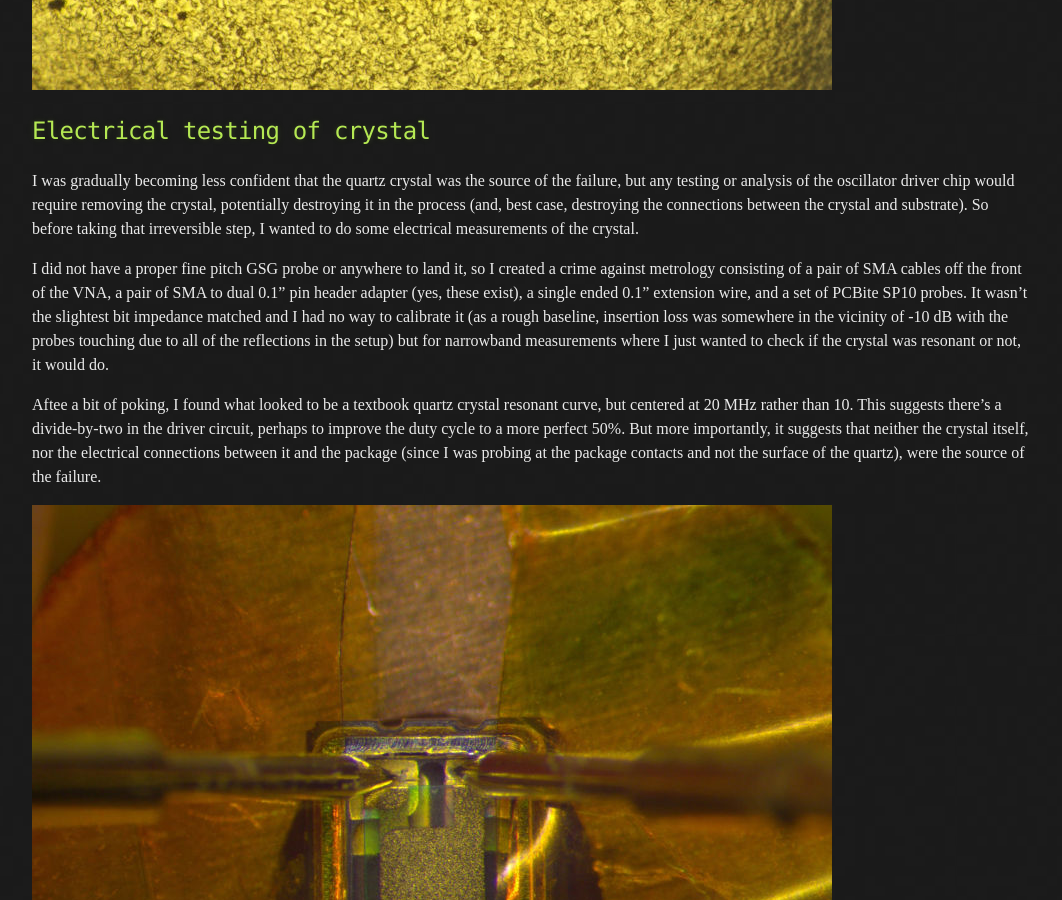
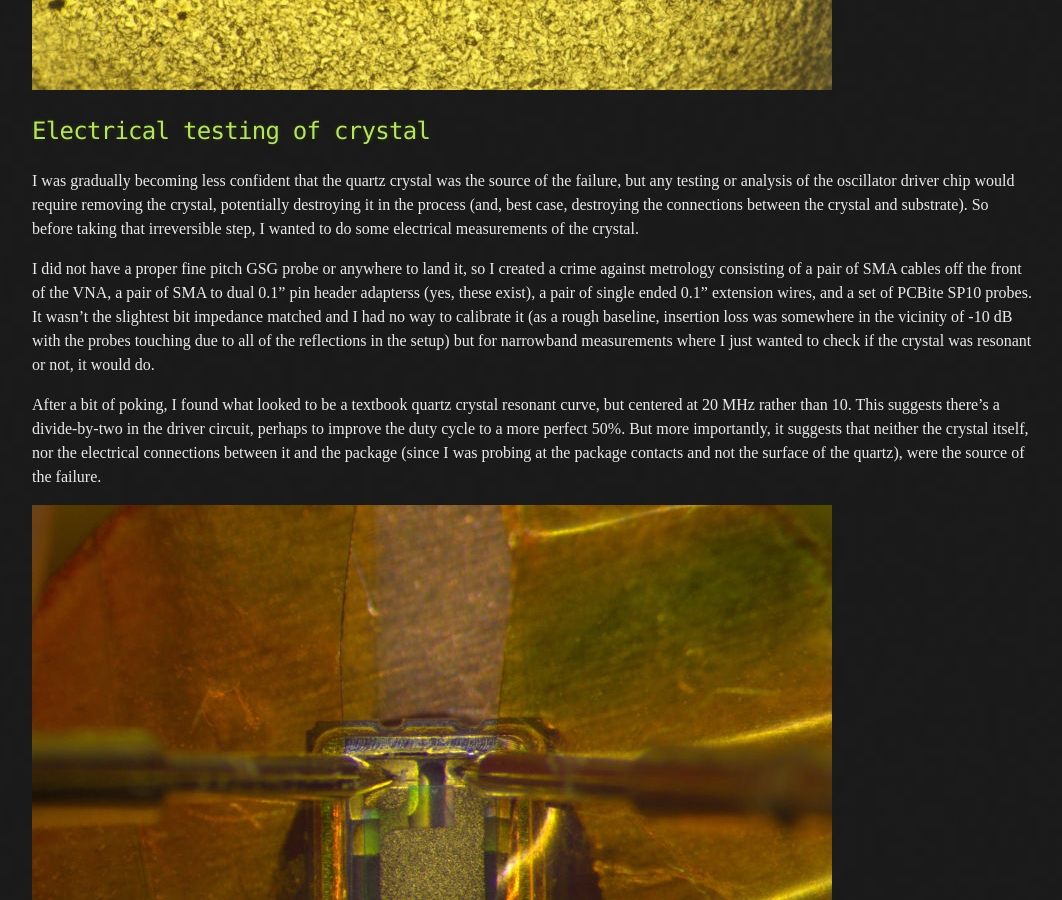
Before and after one commit to azonenberg/serdes-website, a Jekyll site: the page built from serdes/_posts/2026-03-06-TCXO-failure-analysis.md, in a window 1280 px wide and 900 px high, scrolled down 10005 px. Shown: the whole window, without its empty margins (108-1170 px from the left). Built offline with Jekyll 4.4.1, drawn with Linux system fonts in a browser that asks for light colours.

Commit message:
Fixed another typo "aftee"

```diff
--- a/serdes/_posts/2026-03-06-TCXO-failure-analysis.md
+++ b/serdes/_posts/2026-03-06-TCXO-failure-analysis.md
@@ -90,9 +90,9 @@ I spent quite a bit of time going over the entire surface of the quartz sheet wi
 
 I was gradually becoming less confident that the quartz crystal was the source of the failure, but any testing or analysis of the oscillator driver chip would require removing the crystal, potentially destroying it in the process (and, best case, destroying the connections between the crystal and substrate). So before taking that irreversible step, I wanted to do some electrical measurements of the crystal.
 
-I did not have a proper fine pitch GSG probe or anywhere to land it, so I created a crime against metrology consisting of a pair of SMA cables off the front of the VNA, a pair of SMA to dual 0.1" pin header adapter (yes, these exist), a single ended 0.1" extension wire, and a set of PCBite SP10 probes. It wasn't the slightest bit impedance matched and I had no way to calibrate it (as a rough baseline, insertion loss was somewhere in the vicinity of -10 dB with the probes touching due to all of the reflections in the setup) but for narrowband measurements where I just wanted to check if the crystal was resonant or not, it would do.
+I did not have a proper fine pitch GSG probe or anywhere to land it, so I created a crime against metrology consisting of a pair of SMA cables off the front of the VNA, a pair of SMA to dual 0.1" pin header adapterss (yes, these exist), a pair of single ended 0.1" extension wires, and a set of PCBite SP10 probes. It wasn't the slightest bit impedance matched and I had no way to calibrate it (as a rough baseline, insertion loss was somewhere in the vicinity of -10 dB with the probes touching due to all of the reflections in the setup) but for narrowband measurements where I just wanted to check if the crystal was resonant or not, it would do.
 
-Aftee a bit of poking, I found what looked to be a textbook quartz crystal resonant curve, but centered at 20 MHz rather than 10. This suggests there's a divide-by-two in the driver circuit, perhaps to improve the duty cycle to a more perfect 50%. But more importantly, it suggests that neither the crystal itself, nor the electrical connections between it and the package (since I was probing at the package contacts and not the surface of the quartz), were the source of the failure.
+After a bit of poking, I found what looked to be a textbook quartz crystal resonant curve, but centered at 20 MHz rather than 10. This suggests there's a divide-by-two in the driver circuit, perhaps to improve the duty cycle to a more perfect 50%. But more importantly, it suggests that neither the crystal itself, nor the electrical connections between it and the package (since I was probing at the package contacts and not the surface of the quartz), were the source of the failure.
 
 [![Probes across crystal](/assets/resonance1-800.jpg)](/assets/resonance1.jpg)
 
```
